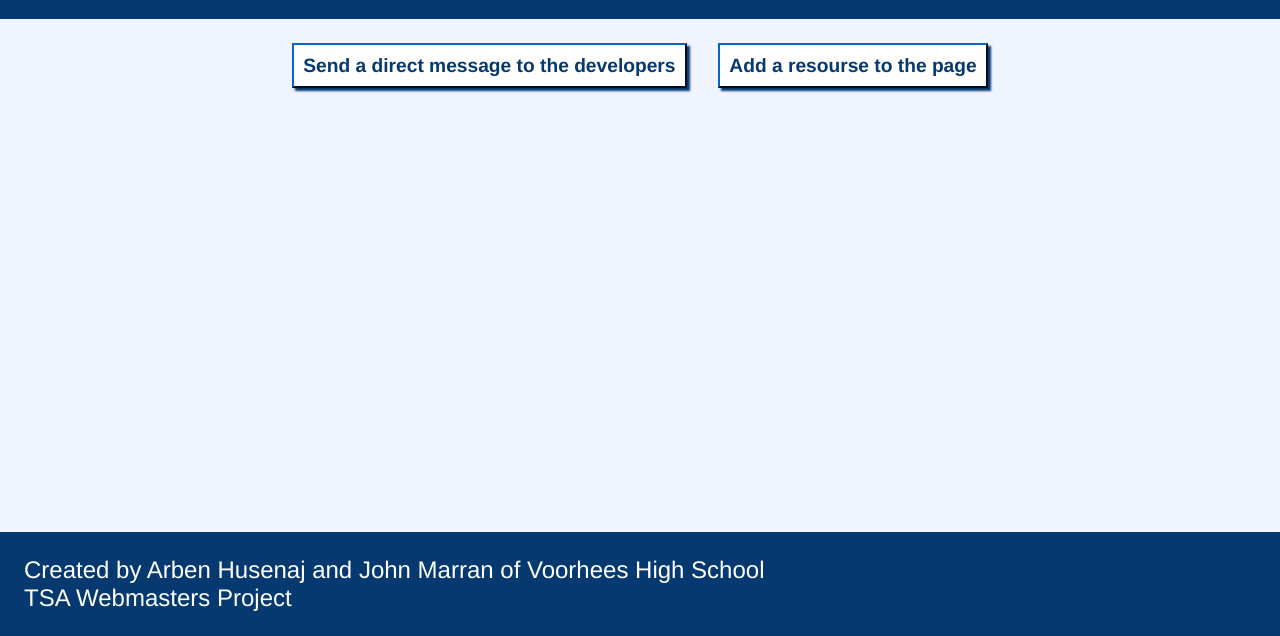
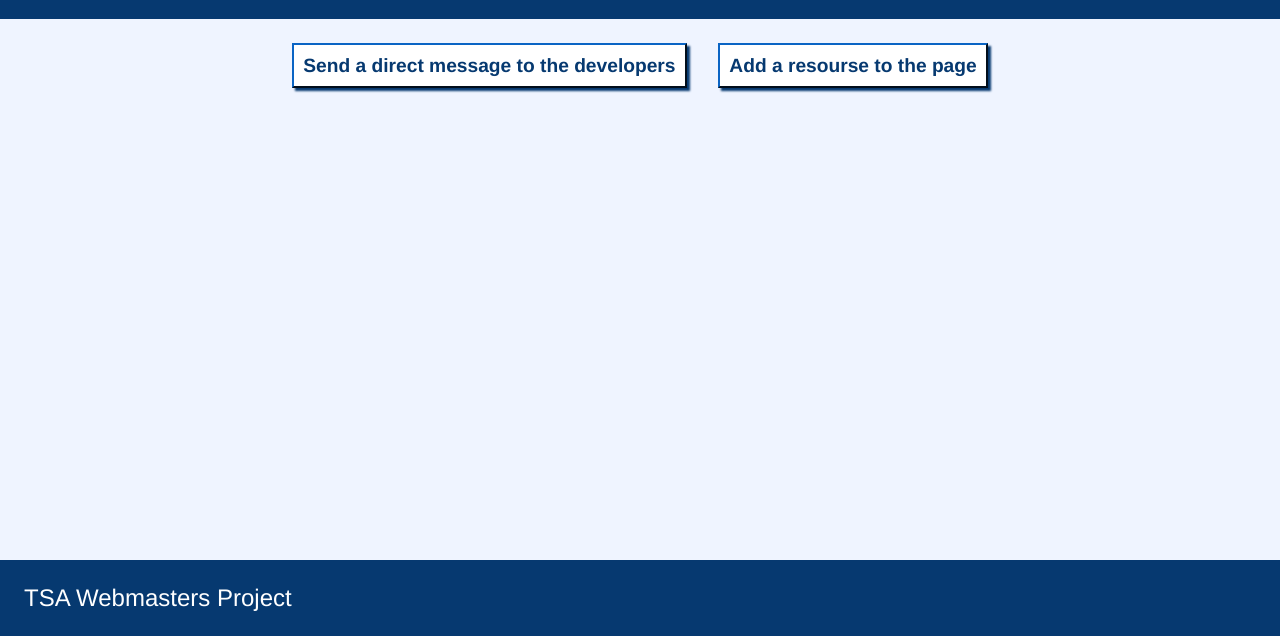
Before and after one commit to Nebra77/clinton-resources, a website: page html/contact.html in a window 1280 px wide. Shown: the part 164-800 px from the top of the page. Drawn offline with Linux system fonts and the light colour scheme.

Commit message:
Remove personal info from website

```diff
--- a/html/contact.html
+++ b/html/contact.html
@@ -29,7 +29,6 @@
         </form>
     </main>
     <footer>
-        <p>Created by Arben Husenaj and John Marran of Voorhees High School</p>
         <p>TSA Webmasters Project</p>
     </footer>
         <script src="../contact.js"></script>
```
Also changed, not shown: html/about.html (+0 -1 lines), html/events.html (+0 -1 lines), html/index.html (+0 -1 lines), html/poi.html (+0 -1 lines), html/volunteer.html (+0 -1 lines).
